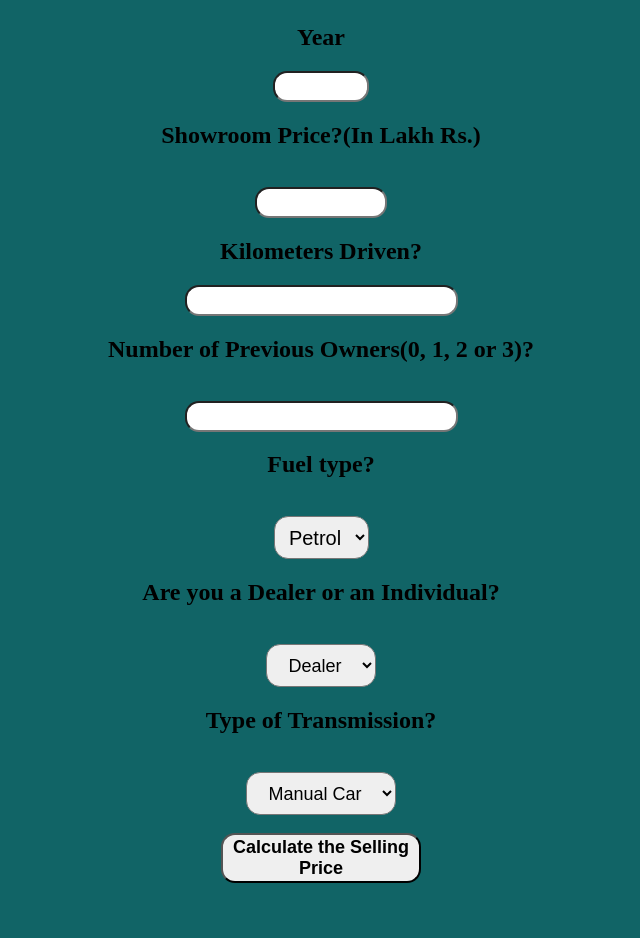
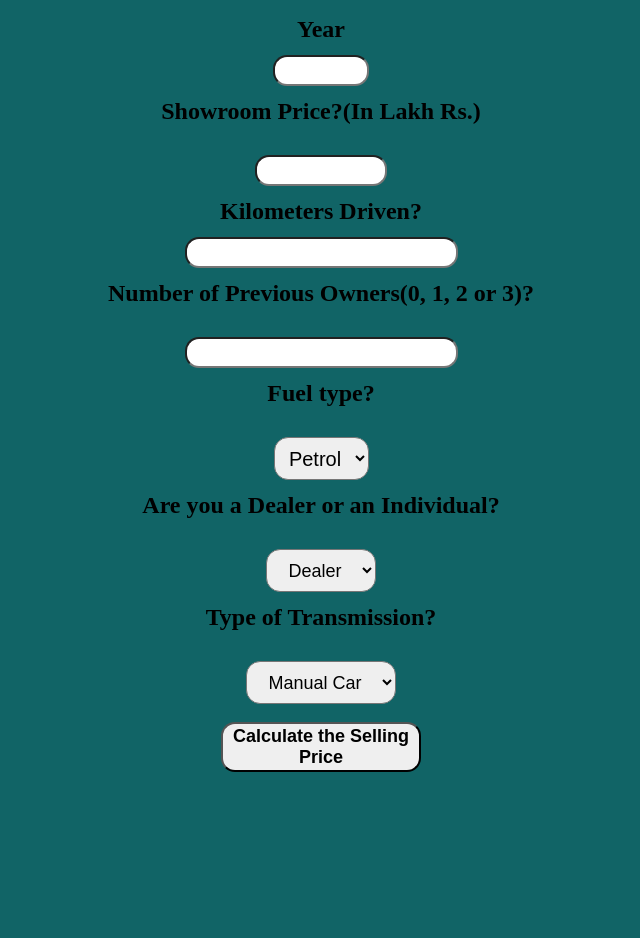
Before and after one commit to PRUBHTEJ/CarPredoPedia-MinorProject, a Flask app: page / in a window 1280 px wide. Shown: the part 419-1357 px from the top of the page, without its empty margins (319-959 px from the left). After the commit the page ends 1191 px from the top, so only its background shows below. Run offline with Flask 2, Linux system fonts and the light colour scheme; parts of the project's set-up code (start-up, migrations or seed data) failed here and were passed over.

Commit message:
Update index.html

```diff
--- a/templates/index.html
+++ b/templates/index.html
@@ -167,6 +167,10 @@
         img {
   width: 100%;
 }
+        h2{
+         margin-top: 0.5em;
+         margin-bottom: 0.5em;
+        }
 
     </style>
 </body>
```
